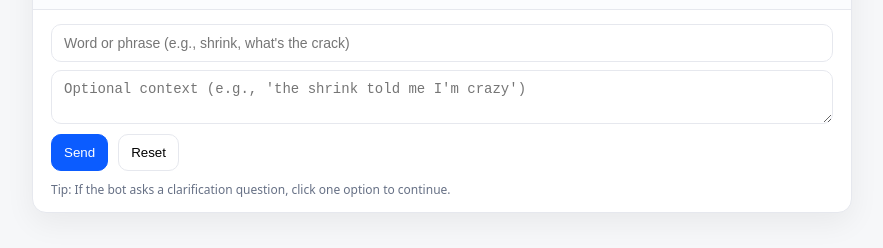
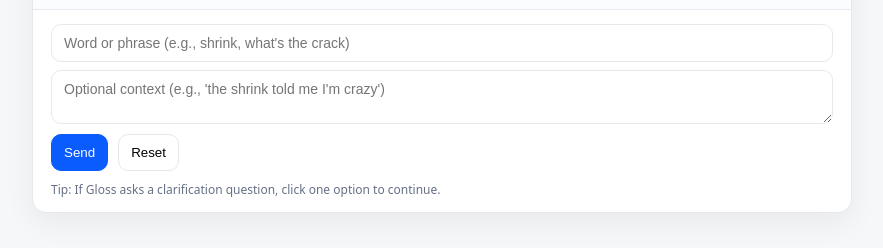
Before and after one commit to imyuanhui/gloss, a plain HTML site: page frontend/index.html in a window 1280 px wide. Shown: the part 539-787 px from the top of the page, without its empty margins (198-1081 px from the left). Drawn offline with Linux system fonts and the light colour scheme.

Commit message:
update frontend style and guiding texts

```diff
--- a/frontend/index.html
+++ b/frontend/index.html
@@ -42,7 +42,7 @@
           <button id="resetBtn" class="btn">Reset</button>
         </div>
         <p class="hint">
-          Tip: If the bot asks a clarification question, click one option to
+          Tip: If Gloss asks a clarification question, click one option to
           continue.
         </p>
       </section>
--- a/frontend/styles.css
+++ b/frontend/styles.css
@@ -230,3 +230,7 @@ body {
   color: var(--muted);
   font-size: 12px;
 }
+
+#contextInput {
+  font-family: sans-serif;
+}
```
